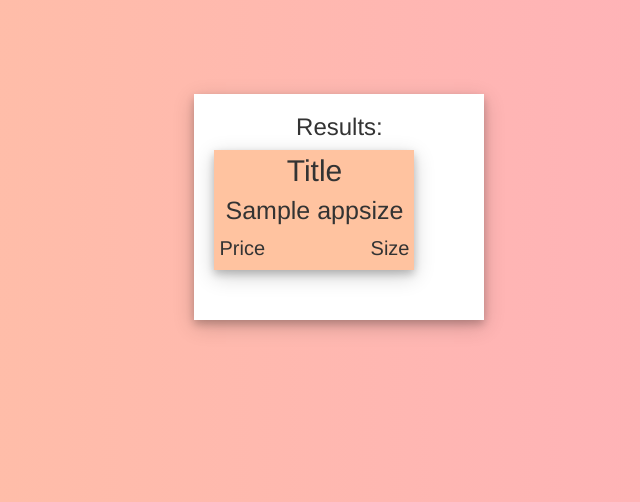
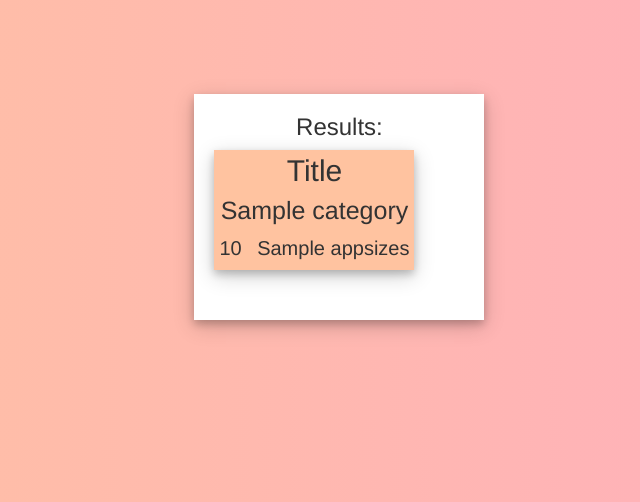
Before and after one commit to RickSunder/KD, a Flask app: template templates/results.html in a window 1280 px wide. Shown: the part 193-695 px from the top of the page, without its empty margins (386-1026 px from the left). Run offline with Flask 2, Linux system fonts and the light colour scheme; the template is opened without the code that fills it: most values are stand-ins (such as "Sample title", 1, 10 or a date in 2020); some libraries are stand-ins or nearby versions.

Commit message:
hjkgeorwotwqgw

```diff
--- a/app.py
+++ b/app.py
@@ -16,9 +16,11 @@ def results():
     brands = get_brand()
     ages = get_ages()
     rating = get_rating()
+    price = get_price()
 
     #operator = data.OperatorQuery(phone_brand)
-    return render_template("results.html", categories = categories, appsizes = appsizes, brands = brands, ages = ages, rating = rating)
+    return render_template("results.html", categories = categories, appsizes = appsizes, brands = brands, ages = ages, rating = rating, price = price)
+
 
 def get_category():
     categories = ['Games', 'Lifestyle','Music','Shopping','Entertainment']
@@ -39,11 +41,10 @@ def get_brand():
     brands = ["Apple", "Samsung", "Huawei", "Xiaomi", "Other"]
     return [request.form[brand] for brand in brands if request.form.get(brand)]
 
+def get_price():
+    return [request.form[price] for price in ["Paid", "Free"] if request.form.get(price)]
+
 
 
 if __name__ == "__main__":
     app.run(debug=True)
-
-
-if __name__ == "__main__":
-    app.run(debug=True)
--- a/templates/homepage.html
+++ b/templates/homepage.html
@@ -54,8 +54,8 @@
 
       <h3>Price</h3>
         <ul class="ks-cboxtags" method="post">
-          <li><input type="checkbox" id="checkboxNineteen" name="price" value="Paid"><label for="checkboxNineteen">Paid</label></li>
-          <li><input type="checkbox" id="checkboxTwenty" name="price" value="Free"><label for="checkboxTwenty">Free</label></li>
+          <li><input type="checkbox" id="checkboxNineteen" name="Paid" value="Paid"><label for="checkboxNineteen">Paid</label></li>
+          <li><input type="checkbox" id="checkboxTwenty" name="Free" value="Free"><label for="checkboxTwenty">Free</label></li>
         </ul>
 
 
--- a/templates/results.html
+++ b/templates/results.html
@@ -6,13 +6,13 @@
     </div>
     <div class="column">
     <h3>Results:</h3>
-        {% for appsize in appsizes %}
+        {% for category in categories %}
         <div class="grid-container">
             <div class="grid-item">
                 <div class="item-title">Title</div>
-                <div class="item-category">{{ appsize }}</div>
-                <div class="item-price">Price</div>
-                <div class="item-size">Size</div>
+                <div class="item-category">{{ category }}</div>
+                <div class="item-price">{{ price }}</div>
+                <div class="item-size">{{ appsizes }}</div>
             </div>
         </div>
         {% endfor %}
```
